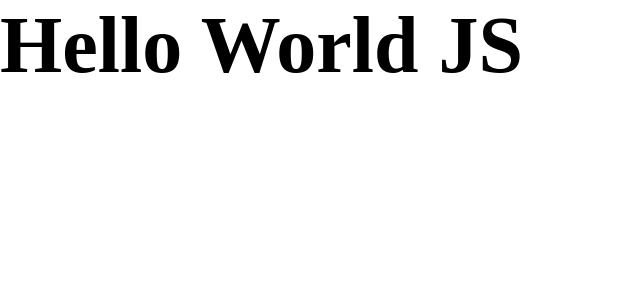
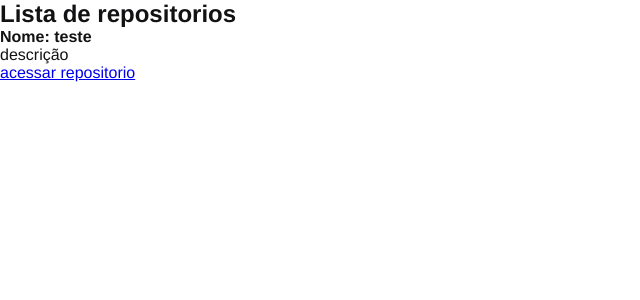
Before and after one commit to erickamoedo/01-github-explore, a React app: page / in a window 1280 px wide. Shown: the top 300 px of the page, without its empty margins (0-640 px from the left). Built offline with nearby package versions, Linux system fonts and the light colour scheme.

Commit message:
Conceito de componentes - Primeiro componente criado

```diff
--- a/src/App.jsx
+++ b/src/App.jsx
@@ -1,5 +1,6 @@
+import { RepositoryList } from './components/RepositoryList';
 import './styles/global.scss';
 
 export function App() {
-  return <h1>Hello World JS</h1>;
+  return <RepositoryList />
 }
--- /dev/null
+++ b/src/components/RepositoryList.jsx
@@ -0,0 +1,26 @@
+
+const teste = "teste"
+
+
+export function RepositoryList(){
+
+return(
+
+    <section className="repository-list">
+
+        <h1>Lista de repositorios</h1>
+
+        <ul>
+
+            <li>
+
+                <strong>Nome: {teste}</strong>
+                <p> descrição </p>
+                <a href="test"> acessar repositorio</a>
+
+            </li>
+        </ul>
+    </section>
+);
+
+}
--- a/src/styles/global.scss
+++ b/src/styles/global.scss
@@ -7,7 +7,6 @@
 
 body {
 
-    font: Arial, Helvetica, sans-serif;
-
-    h1 { font-size: 80px }
+    font: 16px "Helvetica Neue", Arial, sans-serif;
+    color: #121214;
 }
```
